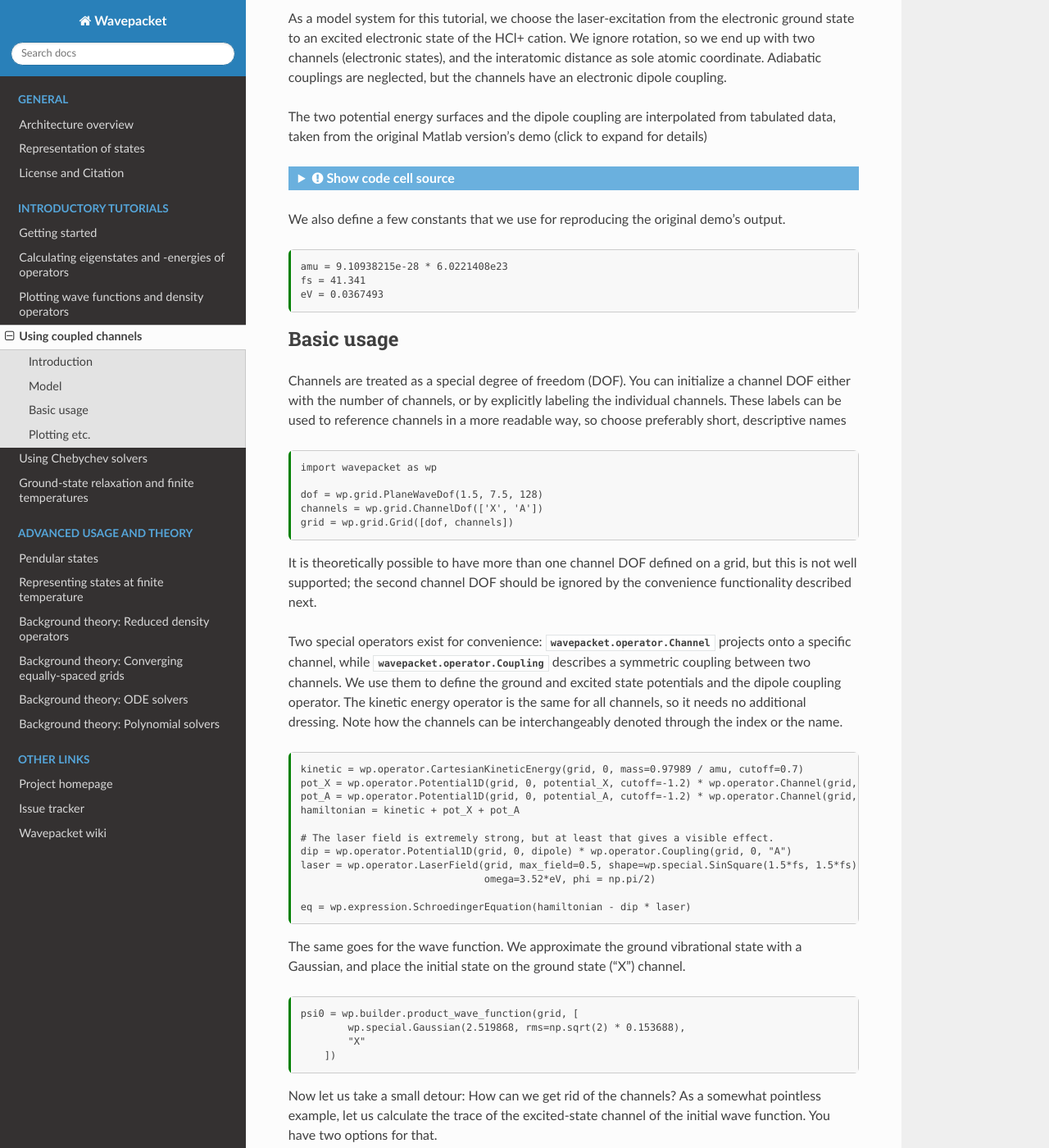
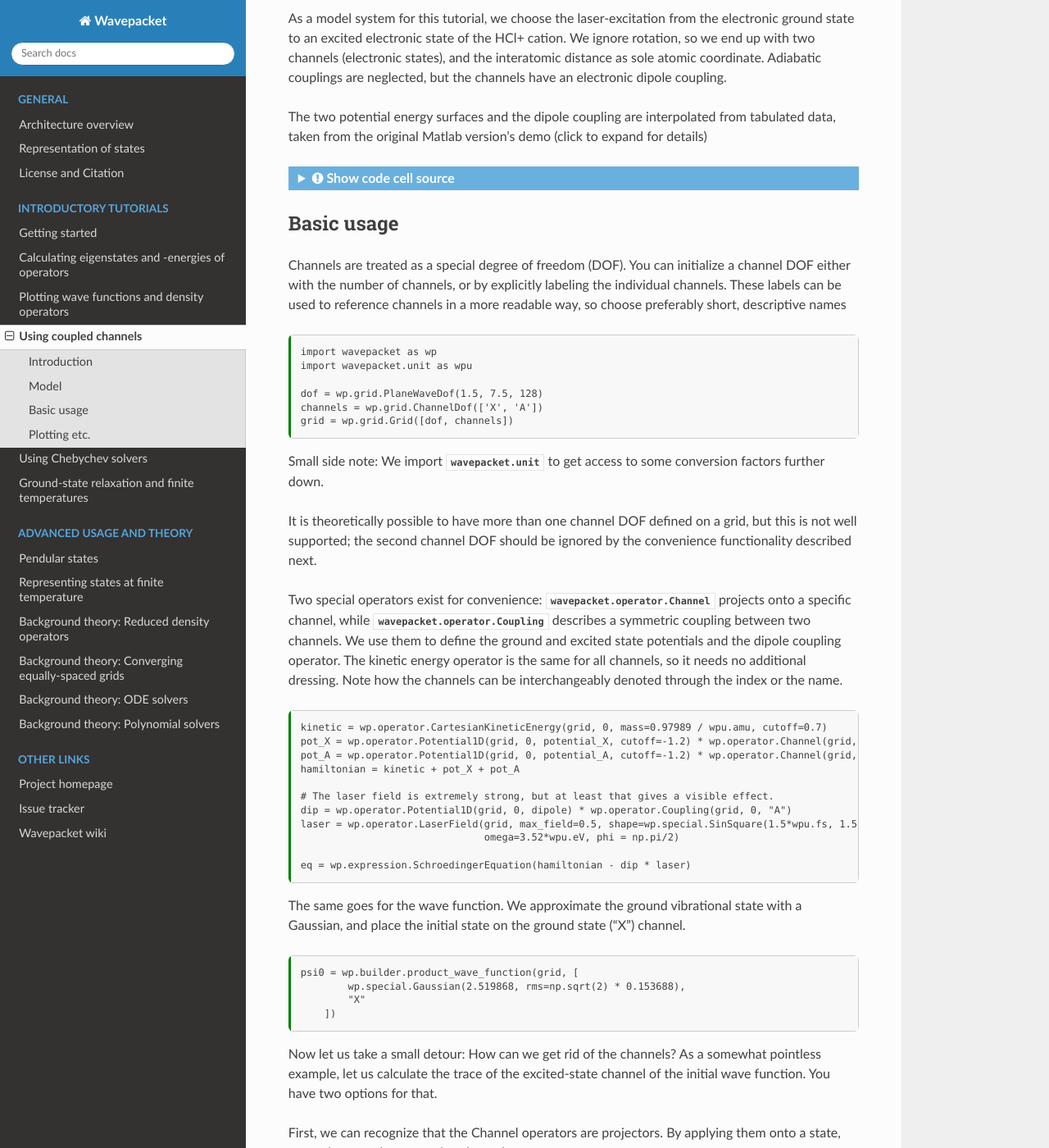
Before and after one commit to ulflor/wavepacket, a Sphinx documentation site: the page built from doc/tutorials/channels.md, in a window 1280 px wide and 1400 px high, scrolled down 1383 px. Shown: the whole window at 82% size. Built offline with Sphinx 7.4.7 and the Read the Docs theme 3.1.0, drawn with Linux system fonts in a browser that asks for light colours; formulas are drawn with MathJax 3; pages that are not in the unit, such as notebooks, are missing from menus; some of the changed text lies outside the part shown.

Commit message:
#68 Updated tests and documentation to use wavepacket.unit
Note that some docs explicitly states the reduced mass of OH; I did not
spend additional distracting code lines to calculate it from first
principles. Also, minute changes to the documentation again when I look
through it.

````diff
--- a/doc/architecture.rst
+++ b/doc/architecture.rst
@@ -65,8 +65,9 @@ From lowest to highest layer, these are:
     Hence, this module requires knowledge of the expression module.
 
 
-Two other modules stand apart from this hierarchy:
+Three other modules stand apart from this hierarchy:
 
+* :py:mod:`wavepacket.unit` defines factors to convert data that is not in atomic units.
 * :py:mod:`wavepacket.typing` contains definitions for type hinting.
 * :py:mod:`wavepacket.testing` contains some test helpers,
   for example :py:func:`wavepacket.testing.assert_close` to compare two states with each other.
--- a/doc/tutorials/channels.md
+++ b/doc/tutorials/channels.md
@@ -123,14 +123,6 @@ def dipole(points):
     return interpolate(data_dip, points)
 ```
 
-We also define a few constants that we use for reproducing the original demo's output.
-
-```{code-cell}
-amu = 9.10938215e-28 * 6.0221408e23
-fs = 41.341
-eV = 0.0367493
-```
-
 ## Basic usage
 
 Channels are treated as a special degree of freedom (DOF).
@@ -141,11 +133,15 @@ so choose preferably short, descriptive names
 
 ```{code-cell}
 import wavepacket as wp
+import wavepacket.unit as wpu
 
 dof = wp.grid.PlaneWaveDof(1.5, 7.5, 128)
 channels = wp.grid.ChannelDof(['X', 'A'])
 grid = wp.grid.Grid([dof, channels])
 ```
+
+Small side note: We import {py:mod}`wavepacket.unit` to get access to
+some conversion factors further down.
 
 It is theoretically possible to have more than one channel DOF defined on a grid,
 but this is not well supported;
@@ -159,15 +155,15 @@ The kinetic energy operator is the same for all channels, so it needs no additio
 Note how the channels can be interchangeably denoted through the index or the name.
 
 ```{code-cell}
-kinetic = wp.operator.CartesianKineticEnergy(grid, 0, mass=0.97989 / amu, cutoff=0.7)
+kinetic = wp.operator.CartesianKineticEnergy(grid, 0, mass=0.97989 / wpu.amu, cutoff=0.7)
 pot_X = wp.operator.Potential1D(grid, 0, potential_X, cutoff=-1.2) * wp.operator.Channel(grid, "X")
 pot_A = wp.operator.Potential1D(grid, 0, potential_A, cutoff=-1.2) * wp.operator.Channel(grid, 1)
 hamiltonian = kinetic + pot_X + pot_A
 
 # The laser field is extremely strong, but at least that gives a visible effect.
 dip = wp.operator.Potential1D(grid, 0, dipole) * wp.operator.Coupling(grid, 0, "A")
-laser = wp.operator.LaserField(grid, max_field=0.5, shape=wp.special.SinSquare(1.5*fs, 1.5*fs),
-                               omega=3.52*eV, phi = np.pi/2)
+laser = wp.operator.LaserField(grid, max_field=0.5, shape=wp.special.SinSquare(1.5*wpu.fs, 1.5*wpu.fs),
+                               omega=3.52*wpu.eV, phi = np.pi/2)
 
 eq = wp.expression.SchroedingerEquation(hamiltonian - dip * laser)
 ```
@@ -227,7 +223,7 @@ psi = psi0
 for i in range(5):
     psi = relaxation.step(psi, 0)
 
-solver = wp.solver.OdeSolver(eq, 0.6 * fs)
+solver = wp.solver.OdeSolver(eq, 0.6 * wpu.fs)
 plotter = wp.plot.StackedPlot1D(6, psi0, pot_X+pot_A, hamiltonian)
 plotter.xlim = [1.5, 4]
 plotter.ylim = [-1.9, -1.45]
````
Also changed, not shown: doc/advanced/pendular_states.md (+1 -1 lines), doc/tutorials/plotting.md (+1 -1 lines), 2 other files.
